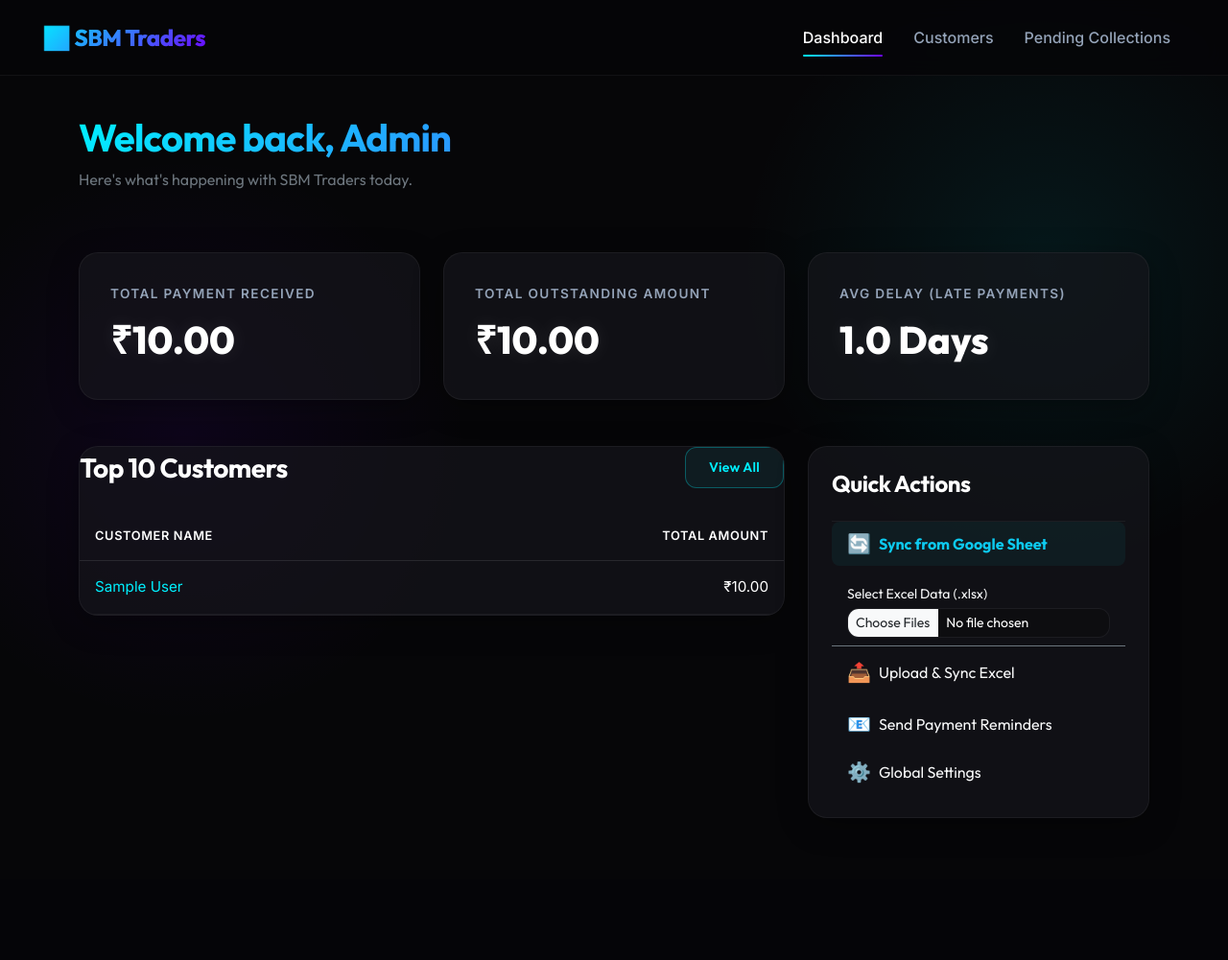
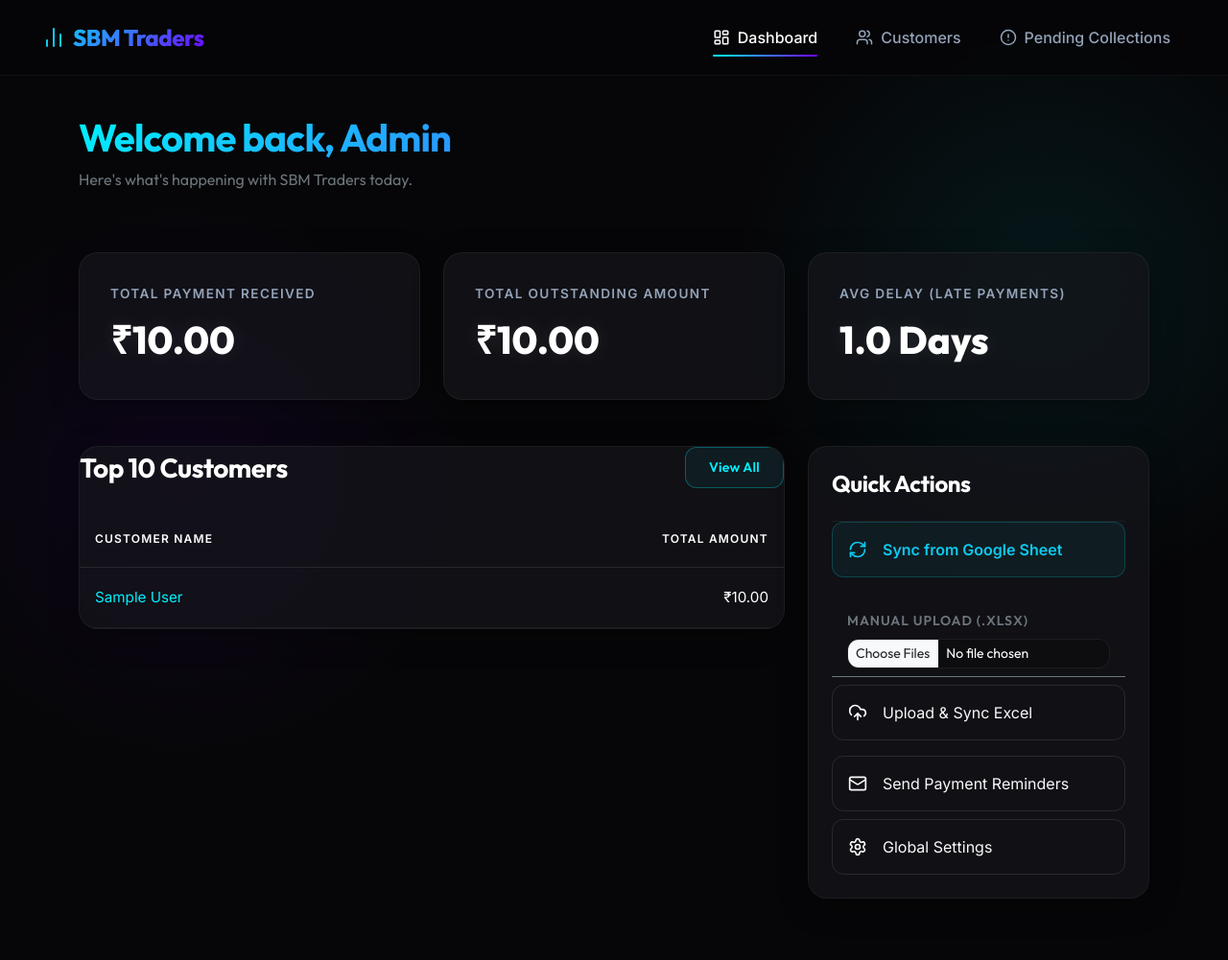
Before and after one commit to divyansh070/sbm_traders_personal_page, a Django app: page / in a window 1280 px wide. Shown: the whole page at 96% size. Before the commit the page ends 853 px from the top, so only its background shows below. Run offline with Django 5.2, Linux system fonts and the light colour scheme; tables that the repository leaves empty hold one stand-in row (values such as "Sample post"); some libraries are stand-ins or nearby versions.

Commit message:
style: Replace raw emojis with Lucide SVG icons and improve UI aesthetics

```diff
--- a/dashboard_app/templates/dashboard/base.html
+++ b/dashboard_app/templates/dashboard/base.html
@@ -172,12 +172,13 @@
             margin-bottom: 0;
             font-family: 'Inter', sans-serif;
             font-size: 0.95rem;
+            --bs-table-bg: transparent;
         }
 
         .table > :not(caption) > * > * {
             background-color: transparent;
-            border-bottom-color: var(--border-light);
-            padding: 1rem;
+            border-bottom-color: rgba(255, 255, 255, 0.05);
+            padding: 1.25rem 1rem;
             color: var(--text-primary) !important;
         }
 
@@ -185,9 +186,9 @@
             color: var(--text-secondary);
             font-weight: 600;
             text-transform: uppercase;
-            font-size: 0.8rem;
-            letter-spacing: 0.05em;
-            border-bottom: 1px solid rgba(255,255,255,0.1) !important;
+            font-size: 0.75rem;
+            letter-spacing: 0.1em;
+            border-bottom: 1px solid rgba(255, 255, 255, 0.1) !important;
         }
 
         .table tbody tr {
@@ -195,8 +196,8 @@
         }
 
         .table tbody tr:hover {
-            background-color: rgba(255, 255, 255, 0.03);
-            transform: scale(1.005);
+            background-color: rgba(0, 240, 255, 0.03);
+            transform: scale(1.002) translateX(4px);
         }
 
         /* Links & Buttons */
@@ -267,20 +268,29 @@
 <body>
     <nav class="navbar navbar-expand-lg">
         <div class="container-fluid">
-            <a class="navbar-brand" href="{% url 'dashboard:overview' %}">📊 SBM Traders</a>
+            <a class="navbar-brand d-flex align-items-center gap-2" href="{% url 'dashboard:overview' %}">
+                <i data-lucide="bar-chart-2" class="text-info" style="width: 24px; height: 24px;"></i>
+                SBM Traders
+            </a>
             <button class="navbar-toggler" type="button" data-bs-toggle="collapse" data-bs-target="#navbarNav">
                 <span class="navbar-toggler-icon"></span>
             </button>
             <div class="collapse navbar-collapse" id="navbarNav">
-                <ul class="navbar-nav ms-auto">
+                <ul class="navbar-nav ms-auto gap-2">
                     <li class="nav-item">
-                        <a class="nav-link {% if request.resolver_match.view_name == 'dashboard:overview' %}active{% endif %}" href="{% url 'dashboard:overview' %}">Dashboard</a>
+                        <a class="nav-link d-flex align-items-center gap-2 {% if request.resolver_match.view_name == 'dashboard:overview' %}active{% endif %}" href="{% url 'dashboard:overview' %}">
+                            <i data-lucide="layout-dashboard" style="width: 18px; height: 18px;"></i> Dashboard
+                        </a>
                     </li>
                     <li class="nav-item">
-                        <a class="nav-link {% if request.resolver_match.view_name == 'dashboard:customer_list' %}active{% endif %}" href="{% url 'dashboard:customer_list' %}">Customers</a>
+                        <a class="nav-link d-flex align-items-center gap-2 {% if request.resolver_match.view_name == 'dashboard:customer_list' %}active{% endif %}" href="{% url 'dashboard:customer_list' %}">
+                            <i data-lucide="users" style="width: 18px; height: 18px;"></i> Customers
+                        </a>
                     </li>
                     <li class="nav-item">
-                        <a class="nav-link {% if request.resolver_match.view_name == 'dashboard:pending_collections' %}active{% endif %}" href="{% url 'dashboard:pending_collections' %}">Pending Collections</a>
+                        <a class="nav-link d-flex align-items-center gap-2 {% if request.resolver_match.view_name == 'dashboard:pending_collections' %}active{% endif %}" href="{% url 'dashboard:pending_collections' %}">
+                            <i data-lucide="alert-circle" style="width: 18px; height: 18px;"></i> Pending Collections
+                        </a>
                     </li>
                 </ul>
             </div>
@@ -308,6 +318,11 @@
 
     <!-- Bootstrap JS (Using Cloudflare CDN) -->
     <script src="https://cdnjs.cloudflare.com/ajax/libs/bootstrap/5.3.0/js/bootstrap.bundle.min.js"></script>
+    <!-- Lucide Icons -->
+    <script src="https://unpkg.com/lucide@latest"></script>
+    <script>
+        lucide.createIcons();
+    </script>
     {% block extra_js %}{% endblock %}
 </body>
 </html>
--- a/dashboard_app/templates/dashboard/overview.html
+++ b/dashboard_app/templates/dashboard/overview.html
@@ -68,10 +68,10 @@
                 <form method="post" action="{% url 'dashboard:sync_google_sheet' %}" id="googleSyncForm">
                     {% csrf_token %}
                     <button type="submit" id="googleSyncBtn"
-                        class="list-group-item list-group-item-action bg-transparent text-light border-color d-flex align-items-center gap-2"
-                        style="border: none; cursor: pointer; width: 100%; text-align: left; border-radius: 0.5rem; background: rgba(0, 240, 255, 0.05) !important;">
-                        <span id="googleSyncIcon" class="fs-5">🔄</span>
-                        <span id="googleSyncText" class="fw-bold text-info">Sync from Google Sheet</span>
+                        class="list-group-item list-group-item-action bg-transparent text-light border-color d-flex align-items-center gap-3 mb-2"
+                        style="border: 1px solid rgba(0, 240, 255, 0.2); cursor: pointer; width: 100%; text-align: left; border-radius: 0.75rem; background: rgba(0, 240, 255, 0.05) !important; transition: all 0.3s ease; padding: 1rem;">
+                        <i data-lucide="refresh-cw" class="text-info" id="googleSyncIcon" style="width: 20px; height: 20px;"></i>
+                        <span id="googleSyncText" class="fw-bold text-info" style="font-family: 'Inter', sans-serif;">Sync from Google Sheet</span>
                         <div id="googleSyncSpinner" class="spinner-border spinner-border-sm text-info ms-auto"
                             role="status" style="display: none;">
                             <span class="visually-hidden">Loading...</span>
@@ -81,36 +81,37 @@
 
                 <!-- Excel File Upload -->
                 <form method="post" action="{% url 'dashboard:sync_database' %}" id="excelSyncForm"
-                    enctype="multipart/form-data" class="mt-2">
+                    enctype="multipart/form-data" class="mt-3">
                     {% csrf_token %}
-                    <div class="px-3 py-2 border-bottom border-secondary mb-1">
-                        <label for="excelFile" class="form-label text-light small mb-1">Select Excel Data
-                            (.xlsx)</label>
+                    <div class="px-3 py-2 border-bottom border-secondary mb-2">
+                        <label for="excelFile" class="form-label text-secondary small fw-semibold text-uppercase tracking-wider mb-2" style="letter-spacing: 1px;">Manual Upload (.xlsx)</label>
                         <input type="file" class="form-control form-control-sm bg-dark text-light border-secondary"
                             id="excelFile" name="excel_files" accept=".xlsx" multiple required>
                     </div>
                     <button type="submit" id="excelSyncBtn"
-                        class="list-group-item list-group-item-action bg-transparent text-light border-color d-flex align-items-center gap-2"
-                        style="border: none; cursor: pointer; width: 100%; text-align: left; border-radius: 0.5rem;">
-                        <span id="excelSyncIcon" class="fs-5">📤</span>
-                        <span id="excelSyncText">Upload & Sync Excel</span>
-                        <div id="excelSyncSpinner" class="spinner-border spinner-border-sm text-info ms-auto"
+                        class="list-group-item list-group-item-action bg-transparent text-light d-flex align-items-center gap-3"
+                        style="border: 1px solid rgba(255, 255, 255, 0.1); cursor: pointer; width: 100%; text-align: left; border-radius: 0.75rem; transition: all 0.3s ease; padding: 1rem;">
+                        <i data-lucide="upload-cloud" id="excelSyncIcon" class="text-light" style="width: 20px; height: 20px;"></i>
+                        <span id="excelSyncText" style="font-family: 'Inter', sans-serif;">Upload & Sync Excel</span>
+                        <div id="excelSyncSpinner" class="spinner-border spinner-border-sm text-light ms-auto"
                             role="status" style="display: none;">
                             <span class="visually-hidden">Loading...</span>
                         </div>
                     </button>
                 </form>
+
                 <a href="{% url 'dashboard:pending_collections' %}"
-                    class="list-group-item list-group-item-action bg-transparent text-light border-color d-flex align-items-center gap-2 mt-2"
-                    style="border: none; border-radius: 0.5rem; transition: background-color 0.2s;">
-                    <span class="fs-5">📧</span>
-                    <span>Send Payment Reminders</span>
+                    class="list-group-item list-group-item-action bg-transparent text-light d-flex align-items-center gap-3 mt-3"
+                    style="border: 1px solid rgba(255, 255, 255, 0.1); border-radius: 0.75rem; transition: all 0.3s ease; padding: 1rem;">
+                    <i data-lucide="mail" class="text-light" style="width: 20px; height: 20px;"></i>
+                    <span style="font-family: 'Inter', sans-serif;">Send Payment Reminders</span>
                 </a>
+
                 <a href="{% url 'dashboard:global_settings' %}"
-                    class="list-group-item list-group-item-action bg-transparent text-light border-color d-flex align-items-center gap-2 mt-1"
-                    style="border: none; border-radius: 0.5rem; transition: background-color 0.2s;">
-                    <span class="fs-5">⚙️</span>
-                    <span>Global Settings</span>
+                    class="list-group-item list-group-item-action bg-transparent text-light d-flex align-items-center gap-3 mt-2"
+                    style="border: 1px solid rgba(255, 255, 255, 0.1); border-radius: 0.75rem; transition: all 0.3s ease; padding: 1rem;">
+                    <i data-lucide="settings" class="text-light" style="width: 20px; height: 20px;"></i>
+                    <span style="font-family: 'Inter', sans-serif;">Global Settings</span>
                 </a>
             </div>
         </div>
@@ -157,16 +158,16 @@
 <script>
     document.getElementById('googleSyncForm').addEventListener('submit', function () {
         document.getElementById('googleSyncBtn').disabled = true;
-        document.getElementById('googleSyncText').textContent = 'Syncing from Google...';
+        document.getElementById('googleSyncText').textContent = 'Syncing...';
         document.getElementById('googleSyncSpinner').style.display = 'inline-block';
-        document.getElementById('googleSyncIcon').textContent = '⏳';
+        document.getElementById('googleSyncIcon').style.display = 'none';
     });
 
     document.getElementById('excelSyncForm').addEventListener('submit', function () {
         document.getElementById('excelSyncBtn').disabled = true;
-        document.getElementById('excelSyncText').textContent = 'Uploading Excel...';
+        document.getElementById('excelSyncText').textContent = 'Uploading...';
         document.getElementById('excelSyncSpinner').style.display = 'inline-block';
-        document.getElementById('excelSyncIcon').textContent = '⏳';
+        document.getElementById('excelSyncIcon').style.display = 'none';
     });
 
     // Auto-dismiss toasts after 5 seconds
```
